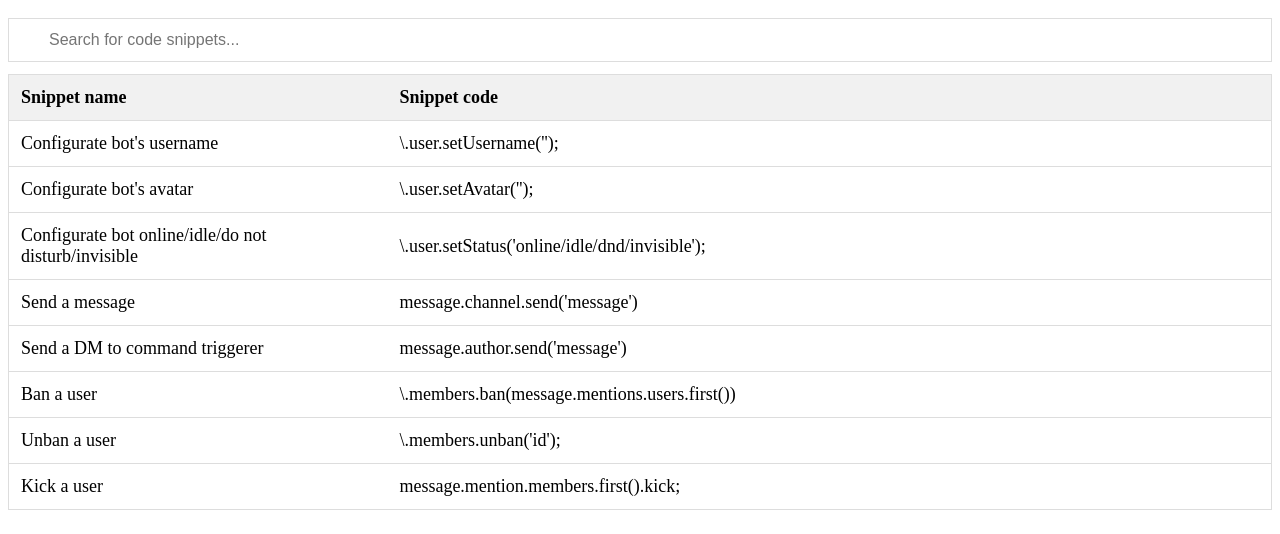
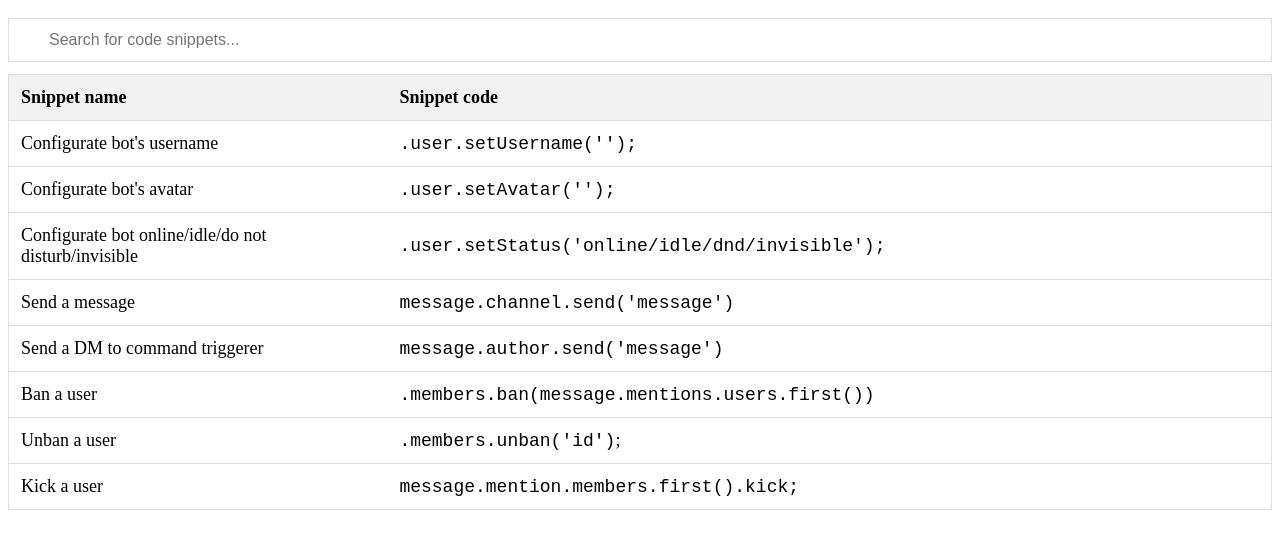
Before and after one commit to DevChrisChan/djs-snippets, a plain HTML site: page index.html in a window 1280 px wide. Shown: the part 48-582 px from the top of the page. Drawn offline with Linux system fonts and the light colour scheme; some packages are replaced by stand-ins of ours; a script that the page names is missing.

Commit message:
Update index.html

```diff
--- a/index.html
+++ b/index.html
@@ -25,35 +25,35 @@
   </tr>
   <tr>
     <td>Configurate bot's username</td>
-    <td>\<client>.user.setUsername('<username>');</td>
+    <td><code><client>.user.setUsername('<username>');</code></td>
   </tr>
   <tr>
     <td>Configurate bot's avatar</td>
-    <td>\<client>.user.setAvatar('<url or path>');</td>
+    <td><code><client>.user.setAvatar('<url or path>');</code></td>
   </tr>
   <tr>
     <td>Configurate bot online/idle/do not disturb/invisible</td>
-    <td>\<client>.user.setStatus('online/idle/dnd/invisible');</td>
+    <td><code><client>.user.setStatus('online/idle/dnd/invisible');</code></td>
   </tr>
   <tr>
     <td>Send a message</td>
-    <td>message.channel.send('message')</td>
+    <td><code>message.channel.send('message')</code></td>
   </tr>
   <tr>
     <td>Send a DM to command triggerer</td>
-    <td>message.author.send('message')</td>
+    <td><code>message.author.send('message')</code></td>
   </tr>
   <tr>
     <td>Ban a user</td>
-    <td>\<guild>.members.ban<message>(message.mentions.users.first())</td>
+    <td><code><guild>.members.ban<message>(message.mentions.users.first())</code></td>
   </tr>
   <tr>
     <td>Unban a user</td>
-    <td>\<guild>.members.unban('id');</td>
+    <td><code><guild>.members.unban('id')</code>;</td>
   </tr>
   <tr>
     <td>Kick a user</td>
-    <td>message.mention.members.first().kick;</td>
+    <td><code>message.mention.members.first().kick;</code></td>
   </tr>
 </table>
     <script>
```
